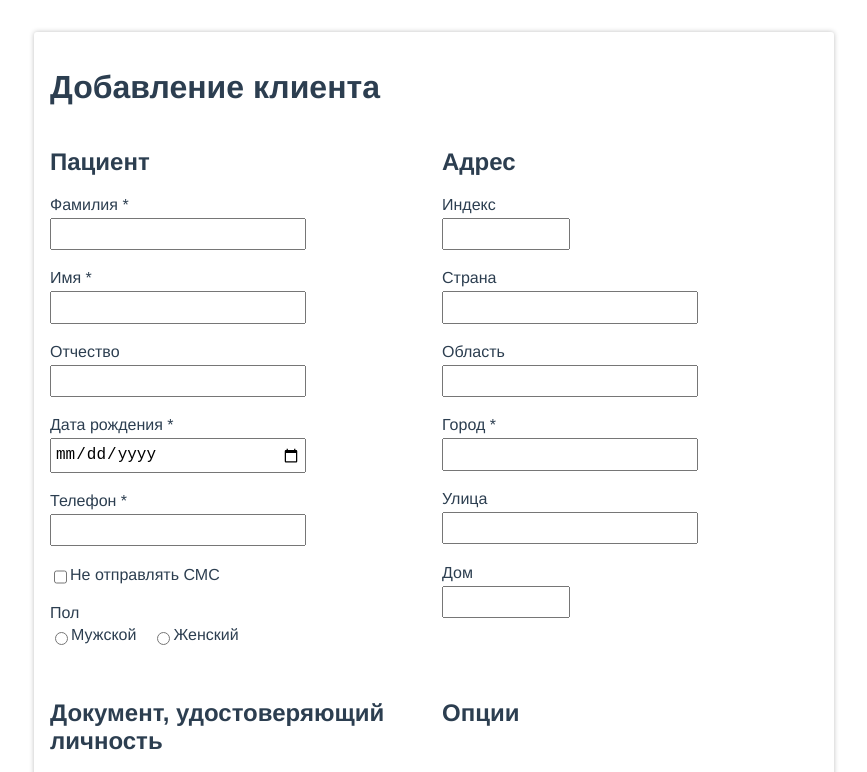
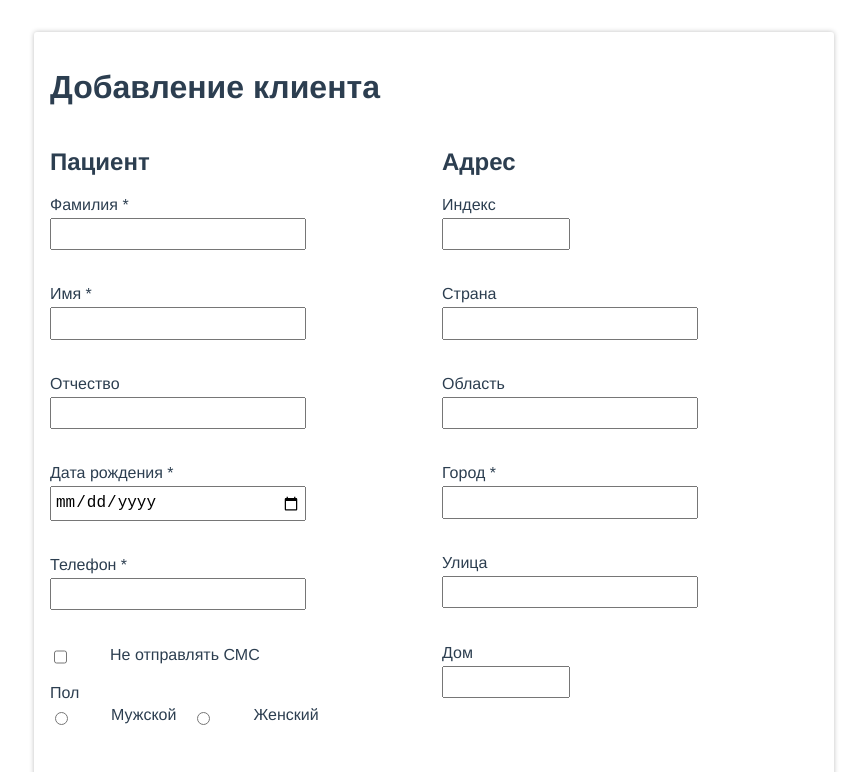
Before and after one commit to ksenkso/medods-client-form, a Vue app: page / in a window 1280 px wide. Shown: the top 772 px of the page, without its empty margins (206-1073 px from the left). Built offline with nearby package versions, Linux system fonts and the light colour scheme.

Commit message:
fix: use ul for error lists

```diff
--- a/src/components/common/Checkbox.vue
+++ b/src/components/common/Checkbox.vue
@@ -5,9 +5,9 @@
     </label>
     <input @change="onChange" :value="value" type="checkbox" :name="name" :id="id"
            :required="required" :class="inputClassName" :checked="isChecked">
-    <div class="input__errors">
+    <ul class="input__errors">
       <slot name="errors"></slot>
-    </div>
+    </ul>
   </div>
 
 </template>
--- a/src/components/common/FormInput.vue
+++ b/src/components/common/FormInput.vue
@@ -13,9 +13,9 @@
         :required="required"
         :class="className"
     >
-    <div class="input__errors">
+    <ul class="input__errors">
       <slot name="errors"></slot>
-    </div>
+    </ul>
   </div>
 
 </template>
--- a/src/components/common/RadioButton.vue
+++ b/src/components/common/RadioButton.vue
@@ -5,9 +5,9 @@
     </label>
     <input @change="onChange" :value="value" type="radio" :name="name" :id="id"
            :required="required" :class="inputClassName" :checked="isChecked">
-    <div class="input__errors">
+    <ul class="input__errors">
       <slot name="errors"></slot>
-    </div>
+    </ul>
   </div>
 
 </template>
--- a/src/components/common/Select.vue
+++ b/src/components/common/Select.vue
@@ -6,9 +6,9 @@
     <select :value="value" :name="name" :id="id" @change="$emit('change', $event.target.value)" :class="className">
       <option v-for="(option, i) in options" :key="i" :value="option.value">{{ option.text }}</option>
     </select>
-    <div class="input__errors">
+    <ul class="input__errors">
       <slot name="errors"></slot>
-    </div>
+    </ul>
   </div>
 </template>
 
```
